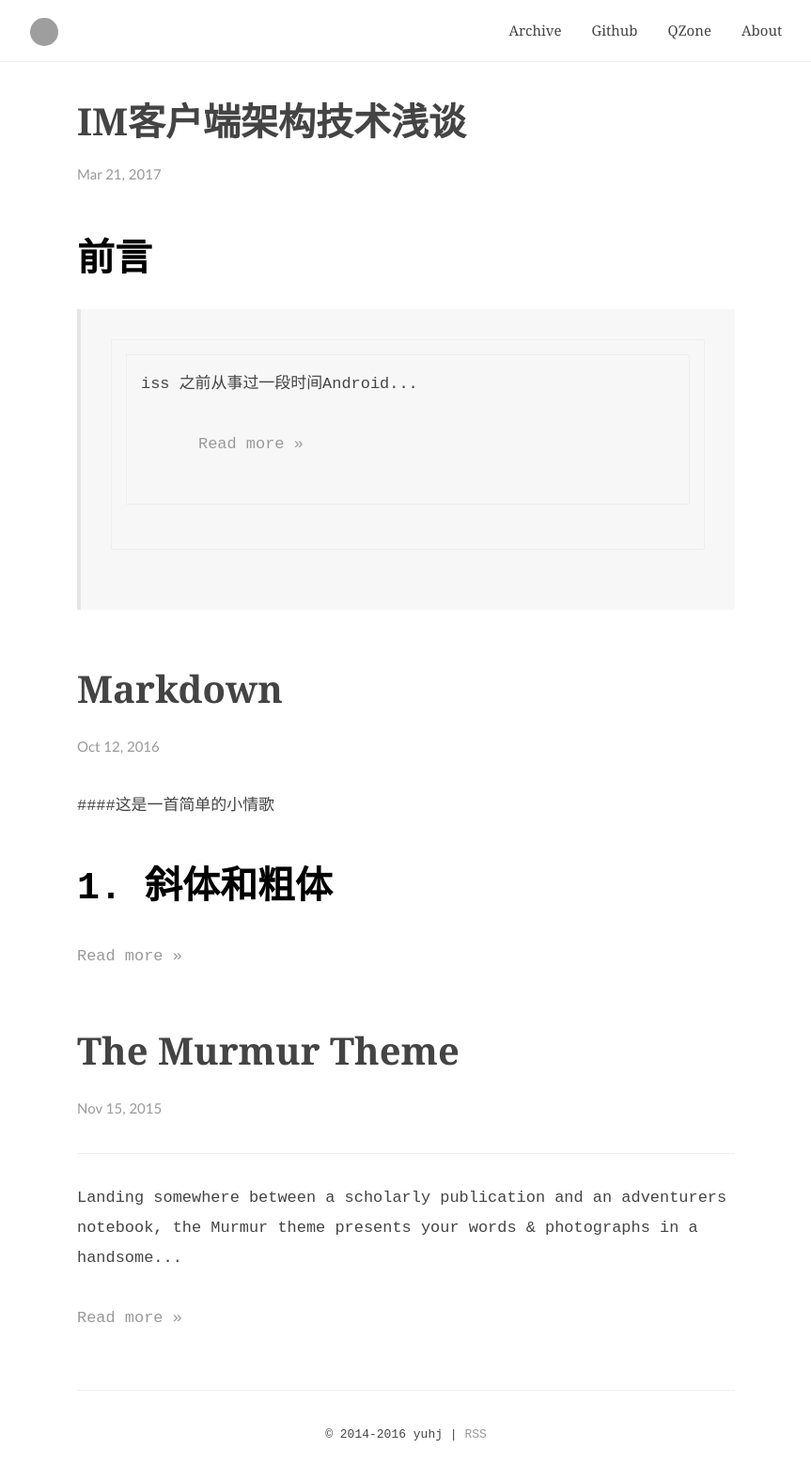
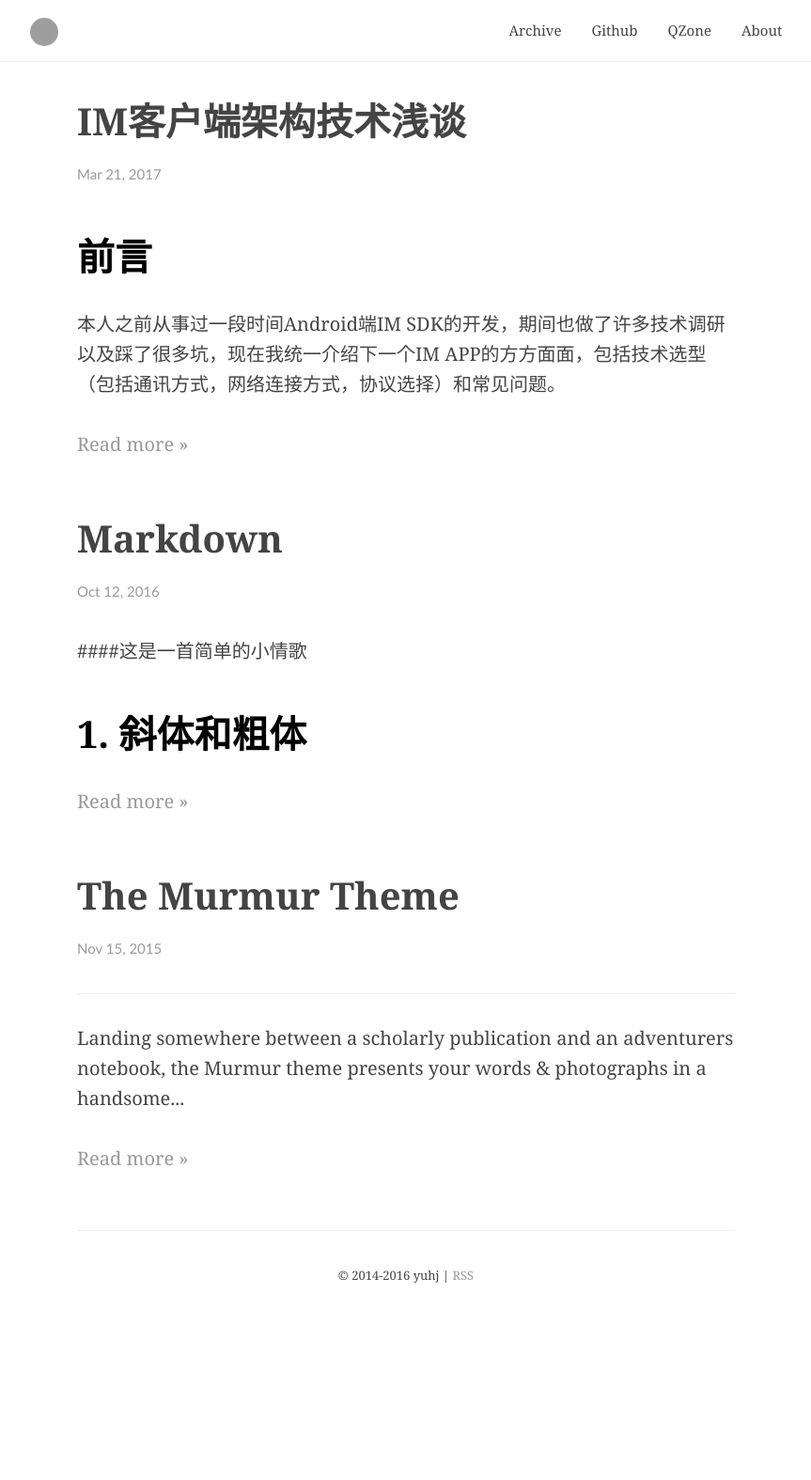
Before and after one commit to Leiluojun/Leiluojun.github.io, a Jekyll site: the page built from index.html, in a window 1280 px wide. Shown: the whole page at 94% size, without its empty margins (208-1071 px from the left). Built offline with Jekyll 4.4.1, drawn with Linux system fonts in a browser that asks for light colours; comment, search, counter and statistics services are not loaded; after the commit the page ends 1405 px from its top, so only the background shows below that; grey boxes are pictures that could not be loaded.

Commit message:
Update 2017-03-21-IM客户端架构技术浅谈.markdown

```diff
--- a/_posts/2017-03-21-IM客户端架构技术浅谈.markdown
+++ b/_posts/2017-03-21-IM客户端架构技术浅谈.markdown
@@ -9,5 +9,4 @@ location: Beijing, China
 description: 移动端IM开发需要面对的技术问题
 ---
 ## 前言
->     iss
-之前从事过一段时间Android端IM SDK的开发，期间也做了许多技术调研以及踩了很多坑，现在我统一介绍下一个IM APP的方方面面，包括技术选型（包括通讯方式，网络连接方式，协议选择）和常见问题。
+本人之前从事过一段时间Android端IM SDK的开发，期间也做了许多技术调研以及踩了很多坑，现在我统一介绍下一个IM APP的方方面面，包括技术选型（包括通讯方式，网络连接方式，协议选择）和常见问题。
```
